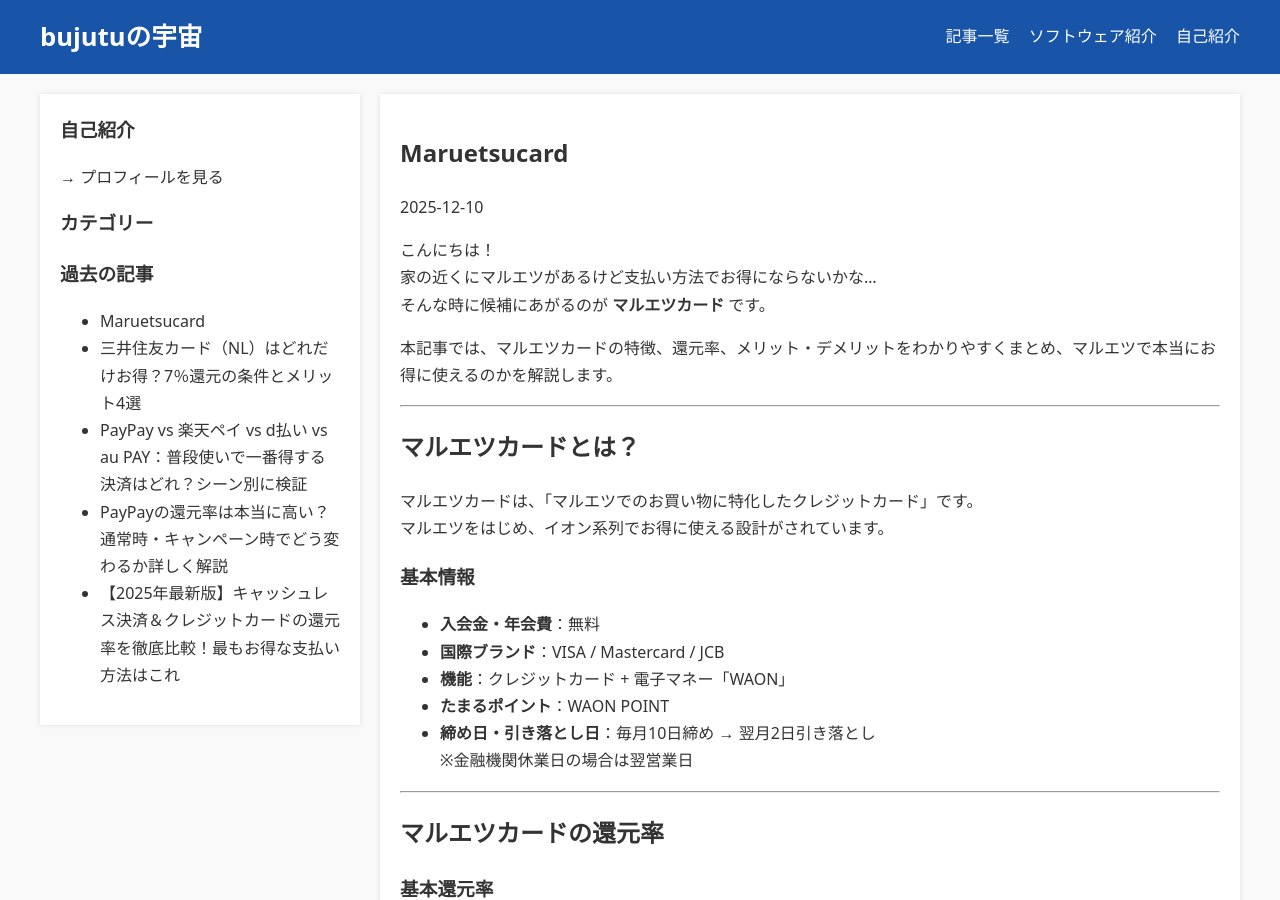
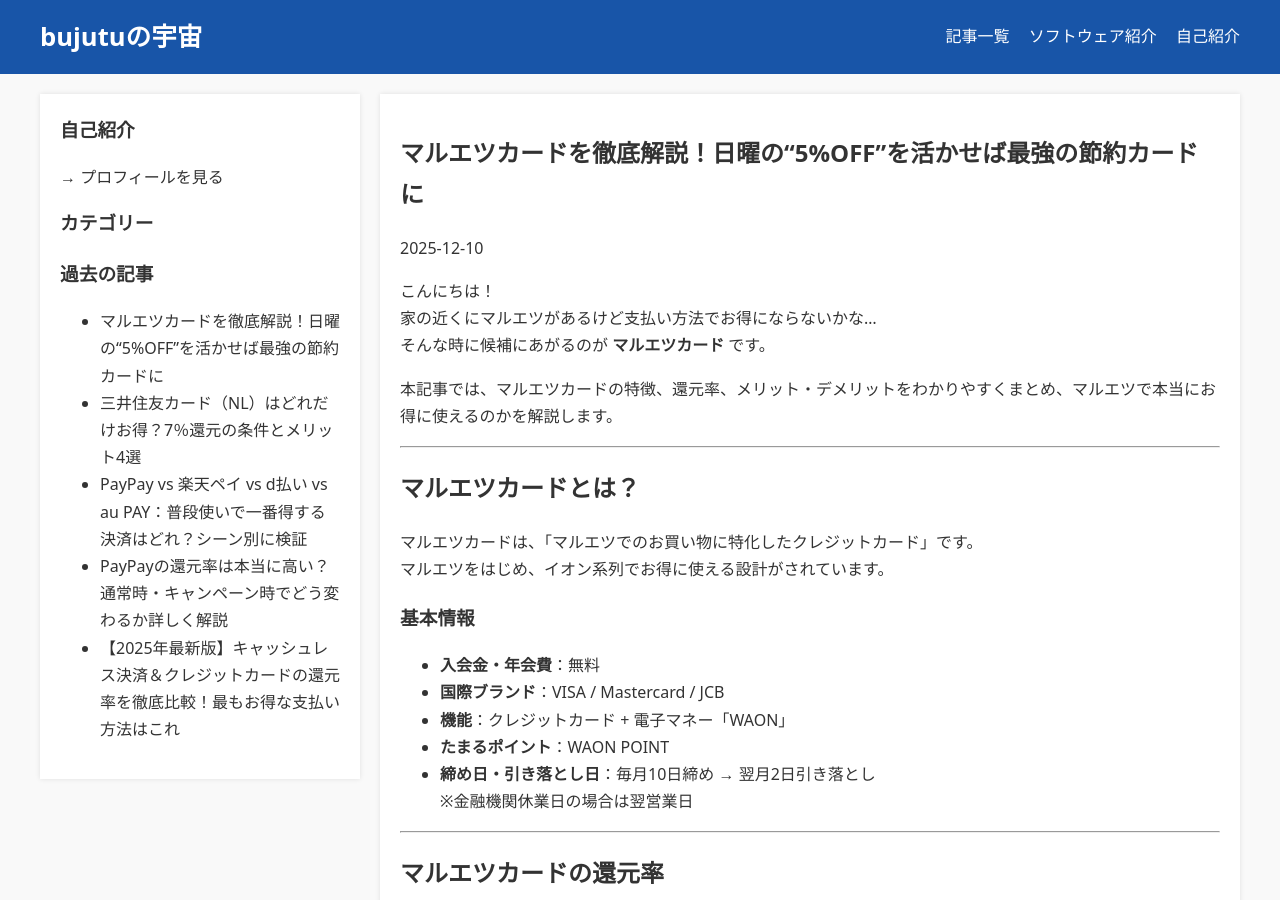
Before and after one commit to bujutu/bujutu.github.io, a Jekyll site: the page built from _posts/2025-12-10-maruetsuCard.md, in a window 1280 px wide and 900 px high. Built offline with Jekyll 4.4.1, drawn with Linux system fonts in a browser that asks for light colours; our own code applies the rules of GitHub Pages for plain Markdown files.

Commit message:
Add layout and title to maruetsuCard post

```diff
--- a/_posts/2025-12-10-maruetsuCard.md
+++ b/_posts/2025-12-10-maruetsuCard.md
@@ -1,3 +1,9 @@
+---
+layout: post
+title: マルエツカードを徹底解説！日曜の“5%OFF”を活かせば最強の節約カードに
+---
+
+
 こんにちは！
 家の近くにマルエツがあるけど支払い方法でお得にならないかな…
 そんな時に候補にあがるのが **マルエツカード** です。
```
